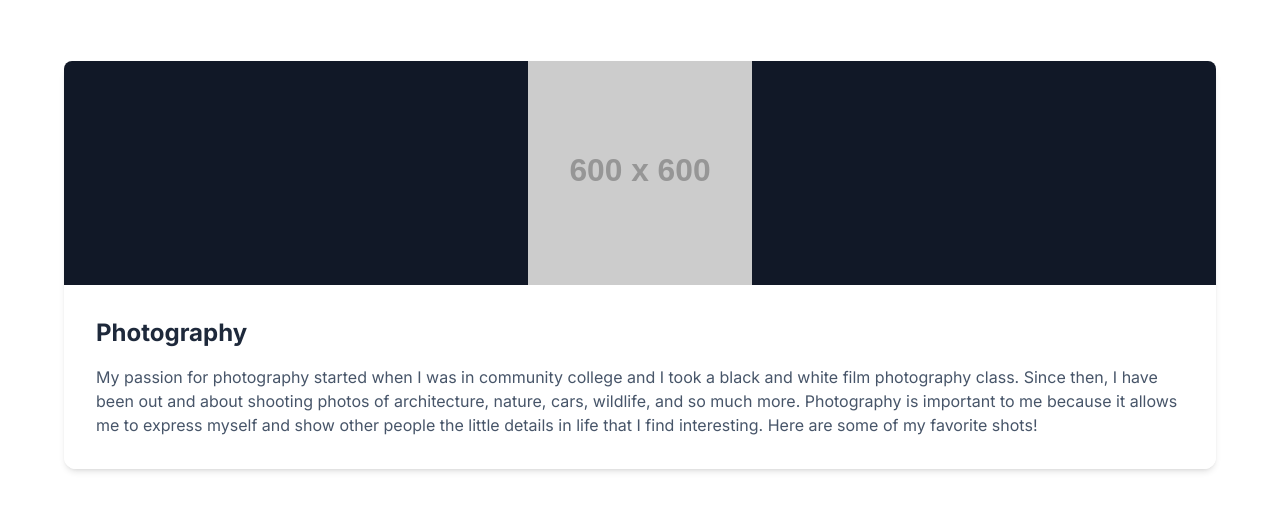
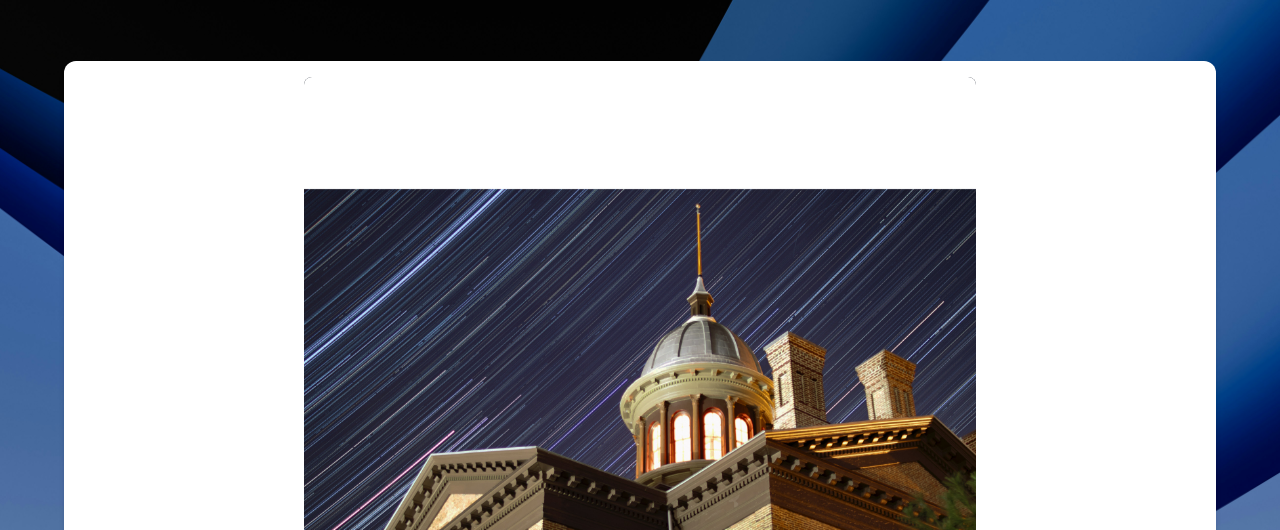
Before and after one commit to ZacharyHuhne/misproject.github.io, a plain HTML site: page hobbies.html in a window 1280 px wide. Shown: the part 235-765 px from the top of the page. Drawn offline with nearby package versions, Linux system fonts and the light colour scheme; placeholder pictures from the web are drawn by us.

Commit message:
Update hobbies.html

```diff
--- a/hobbies.html
+++ b/hobbies.html
@@ -20,10 +20,10 @@
     <style>
         body {
             font-family: 'Inter', sans-serif;
-            background-image: url('Imagee/background3.jpg'); /* FIXED Path */
+            /* UPDATED: Set background image */
+            background-image: url('Images/background3.jpg');
             background-size: cover;
-            background-position: center;
-            background-repeat: no-repeat;
+            background-position: center center;
             background-attachment: fixed;
         }
         .nav-link {
@@ -45,24 +45,20 @@
             width: 100%;
         }
         .card {
-            background-color: rgba(255, 255, 255, 0.95);
+            background-color: white;
             border-radius: 0.75rem;
             box-shadow: 0 4px 6px -1px rgb(0 0 0 / 0.1), 0 2px 4px -2px rgb(0 0 0 / 0.1);
             transition: transform 0.3s ease, box-shadow 0.3s ease;
-            backdrop-filter: blur(10px);
         }
         .card:hover {
             transform: translateY(-5px);
             box-shadow: 0 10px 15px -3px rgb(0 0 0 / 0.1), 0 4px 6px -4px rgb(0 0 0 / 0.1);
-            background-color: rgba(255, 255, 255, 0.98);
         }
         [x-cloak] { display: none !important; }
 
-        /* Style for the slideshow image */
-        .slideshow-image {
-            width: 100%;
-            height: 100%;
-            object-fit: contain; /* This makes the whole photo visible */
+        /* ADDED: Text shadow for readability on background image */
+        .text-shadow {
+            text-shadow: 0 2px 4px rgba(0, 0, 0, 0.5);
         }
     </style>
      <!-- Alpine.js for interactivity -->
@@ -121,30 +117,35 @@
              <!-- UPDATED: Responsive gap -->
              <div class="max-w-6xl mx-auto grid lg:grid-cols-2 gap-8 lg:gap-16 items-start">
 
-                <!-- Photography Section with Carousel -->
-                <!-- FIXED: Reverted to lg:col-span-2 -->
                 <div class="card col-span-1 lg:col-span-2">
+                    <!-- Reduced padding from p-6 md:p-8 to p-4 -->
+                    <div class="p-4">
 
-                    <!-- FIXED: This Alpine component is now the slideshow header image -->
+                        <!-- UPDATED: Removed max-w-xl mx-auto -->
                         <div x-data="{
                                 activeSlide: 0,
                                 slides: [
-                                { src: 'Imagee/startrail.jpeg', alt: 'Star trail photograph' },
-                                { src: 'Imagee/sillydeer.jpeg', alt: 'Photograph of a deer' },
-                                { src: 'Imagee/caraurora.jpeg', alt: 'Photograph of a car and the aurora' },
-                                { src: 'Imagee/car.jpeg', alt: 'Photograph of a car' },
-                                { src: 'Imagee/frozenwaterfall.jpeg', alt: 'Photograph of a frozen waterfall' },
-                                { src: 'Imagee/bird.jpeg', alt: 'Photograph of a bird' },
-                                { src: 'Imagee/motorcycle.jpeg', alt: 'Photograph of a motorcycle' }
+                                    { src: 'Images/startrail.jpeg', alt: 'Star trail photograph' },
+                                    { src: 'Images/sillydeer.jpeg', alt: 'Photograph of a deer' },
+                                    { src: 'Images/caraurora.jpeg', alt: 'Photograph of a car and the aurora' },
+                                    { src: 'Images/car.jpeg', alt: 'Photograph of a car' },
+                                    { src: 'Images/frozenwaterfall.jpeg', alt: 'Photograph of a frozen waterfall' },
+                                    { src: 'Images/bird.jpeg', alt: 'Photograph of a bird' },
+                                    { src: 'Images/motorcycle.jpeg', alt: 'Photograph of a motorcycle' }
                                 ],
                                 init() {
                                     setInterval(() => {
                                         this.activeSlide = (this.activeSlide + 1) % this.slides.length
                                     }, 5000); /* 5 seconds */
                                 }
-                        }" class="relative w-full h-56 overflow-hidden rounded-t-lg bg-gray-900"> <!-- FIXED: This structure matches the other cards -->
+                            }" class="">
 
-                        <!-- Slideshow Container -->
+                            <!-- This relative wrapper holds the carousel AND the buttons -->
+                            <div class="relative w-full mx-auto">
+
+                                <!-- NEW: Slideshow Container -->
+                                <!-- UPDATED: Changed max-w-md to max-w-2xl -->
+                                <div class="relative w-full max-w-2xl mx-auto aspect-square overflow-hidden rounded-lg shadow-inner bg-gray-900">
                                     <template x-for="(slide, index) in slides" :key="index">
                                         <div
                                             x-show="activeSlide === index"
@@ -157,26 +158,29 @@
                                             x-transition:leave-end="opacity-0"
                                             x-cloak
                                         >
-                                <!-- FIXED: img class -->
+                                            <!-- FIXED: Changed class to slideshow-image -->
                                             <img :src="slide.src" :alt="slide.alt" class="slideshow-image" onerror="this.src='https://placehold.co/600x600/ef4444/ffffff?text=Image+Not+Found'; this.alt='Error loading image.'">
                                         </div>
                                     </template>
+                                </div>
 
-                    </div> <!-- End of slideshow div -->
+                            </div>
 
-                    <!-- FIXED: This is the text content div, matching other cards -->
-                    <div class="p-6 md:p-8">
-                        <h3 class="font-bold text-slate-800 text-2xl mb-4">Photography</h3>
-                        <p class="text-slate-600 mt-4">
+                            <!-- UPDATED: Header is now below slideshow -->
+                            <h3 class="font-bold text-slate-800 text-2xl mb-4 text-center mt-6">Photography</h3>
+
+                            <!-- UPDATED: Paragraph is now below header and will stretch -->
+                            <p class="text-slate-600 mt-6">
                                 My passion for photography started when I was in community college and I took a black and white film photography class. Since then, I have been out and about shooting photos of architecture, nature, cars, wildlife, and so much more. Photography is important to me because it allows me to express myself and show other people the little details in life that I find interesting. Here are some of my favorite shots!
                             </p>
+                        </div> <!-- End of Alpine component wrapper -->
                     </div>
                 </div>
 
                 <!-- Fishing Section -->
                 <div class="card">
                     <!-- FIXED: UPDATED Image to local path -->
-                    <img src="Imagee/manfishingonalake.jpg" class="rounded-t-lg w-full h-56 object-cover" alt="A person fishing on a calm lake" onerror="this.src='https://placehold.co/600x400/5fa8d3/ffffff?text=manfishingonalake.jpg+not+found'; this.alt='Image not found'">
+                    <img src="Images/manfishingonalake.jpg" class="rounded-t-lg w-full h-56 object-cover" alt="A person fishing on a calm lake" onerror="this.src='https://placehold.co/600x400/5fa8d3/ffffff?text=manfishingonalake.jpg+not+found'; this.alt='Image not found'">
                     <div class="p-6 md:p-8">
                         <h3 class="font-bold text-slate-800 text-2xl">Fishing</h3>
                         <p class="text-slate-600 mt-4">
@@ -188,7 +192,7 @@
                 <!-- Weightlifting Section -->
                 <div class="card">
                     <!-- FIXED: UPDATED Image to local path -->
-                    <img src="Imagee/weights.jpg" class="rounded-t-lg w-full h-56 object-cover" alt="A person deadlifting weights in a gym" onerror="this.src='https://placehold.co/600x400/606c38/ffffff?text=weights.jpg+not+found'; this.alt='Image not found'">
+                    <img src="Images/weights.jpg" class="rounded-t-lg w-full h-56 object-cover" alt="A person deadlifting weights in a gym" onerror="this.src='https://placehold.co/600x400/606c38/ffffff?text=weights.jpg+not+found'; this.alt='Image not found'">
                     <div class="p-6 md:p-8">
                         <!-- UPDATED Title -->
                         <h3 class="font-bold text-slate-800 text-2xl">Weightlifting</h3>
```
Lines whose indentation alone changed are shown as unchanged.
